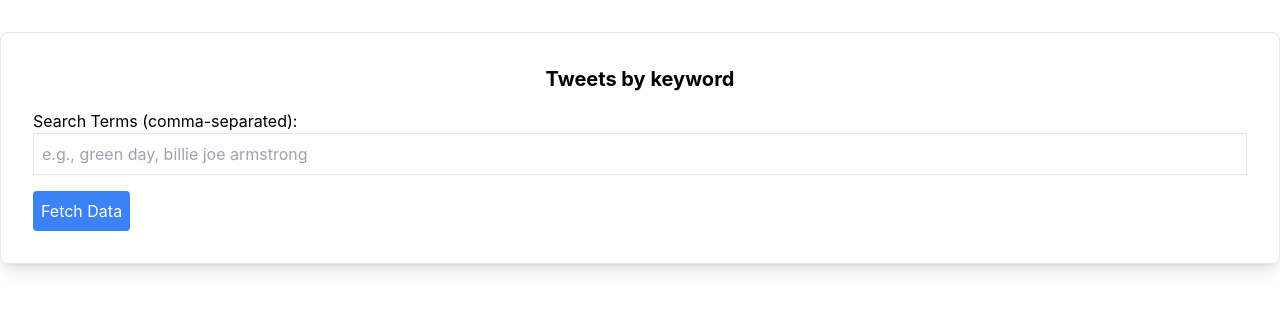
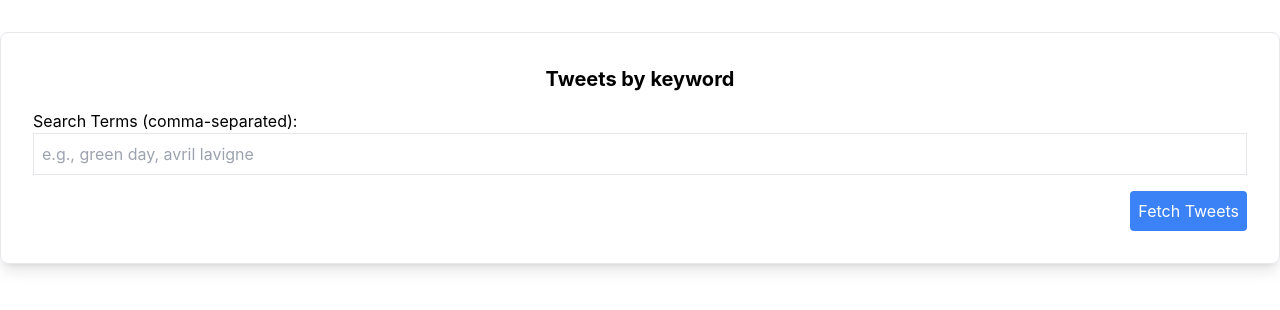
Before and after one commit to sdbxsdb/node_express_twitter, a React (Create React App) app: page / in a window 1280 px wide. Shown: the top 310 px of the page. Built offline with nearby package versions, Linux system fonts and the light colour scheme.

Commit message:
fixed styles

```diff
--- a/src/App.js
+++ b/src/App.js
@@ -19,12 +19,10 @@ function App() {
       "https://api.apify.com/v2/acts/apidojo~tweet-scraper/run-sync-get-dataset-items?token=" +
       apiToken;
 
-    // Convert the input string to an array of search terms
     const inputSearchTerms = searchTermsInput
       .split(",")
       .map((term) => term.trim());
 
-    // Specify your input payload here
     const input = {
       customMapFunction: "(object) => { return {...object} }",
       maxItems: 50,
@@ -43,7 +41,6 @@ function App() {
     };
 
     try {
-      // Make a POST request to run the Actor synchronously and get dataset items
       const response = await fetch(apiUrl, {
         method: "POST",
         headers: {
@@ -66,8 +63,6 @@ function App() {
     }
   };
 
-  console.log("DATA-", data);
-
   return (
     <div className="container mx-auto mt-8 p-8 border rounded-lg shadow-lg">
       <p className="text-center font-bold text-xl mb-4">Tweets by keyword</p>
@@ -78,18 +73,20 @@ function App() {
           type="text"
           value={searchTermsInput}
           onChange={handleSearchTermsChange}
-          placeholder="e.g., green day, billie joe armstrong"
+          placeholder="e.g., green day, avril lavigne"
         />
       </label>
+      <div className="flex w-full justify-end">
         <button
           onClick={handleFetchData}
           disabled={loading}
-        className={`bg-blue-500 text-white p-2 rounded ${
+          className={`bg-blue-500 text-white p-2 float rounded ${
             loading ? "opacity-50 cursor-not-allowed" : ""
           }`}
         >
-        {loading ? "Fetching..." : "Fetch Data"}
+          {loading ? "Fetching..." : "Fetch Tweets"}
         </button>
+      </div>
 
       {data && (
         <div className="mt-8">
@@ -148,7 +145,7 @@ function App() {
                       key={index}
                       src={media}
                       controls
-                      className="my-2 rounded-lg shadow-md"
+                      className="my-2 rounded-lg shadow-md max-h-[600px]"
                     ></video>
                   ) : (
                     <img
```
Lines whose indentation alone changed are shown as unchanged.
